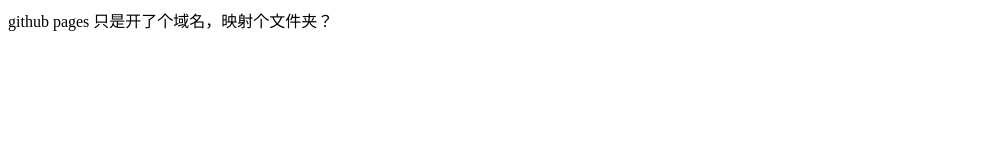
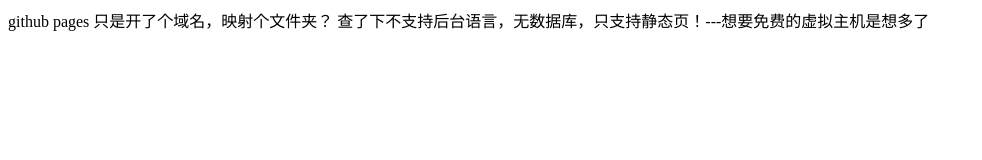
Before and after one commit to asbeautyasmoon/asbeautyasmoon.github.io, a plain HTML site: page index.html in a window 1280 px wide. Shown: the whole page, without its empty margins (0-982 px from the left). Drawn offline with Linux system fonts and the light colour scheme.

Commit message:
githubpages

```diff
--- a/index.html
+++ b/index.html
@@ -6,5 +6,6 @@
 </head>
 <body>
 	github pages 只是开了个域名，映射个文件夹？
+	查了下不支持后台语言，无数据库，只支持静态页！---想要免费的虚拟主机是想多了
 </body>
 </html>
```
